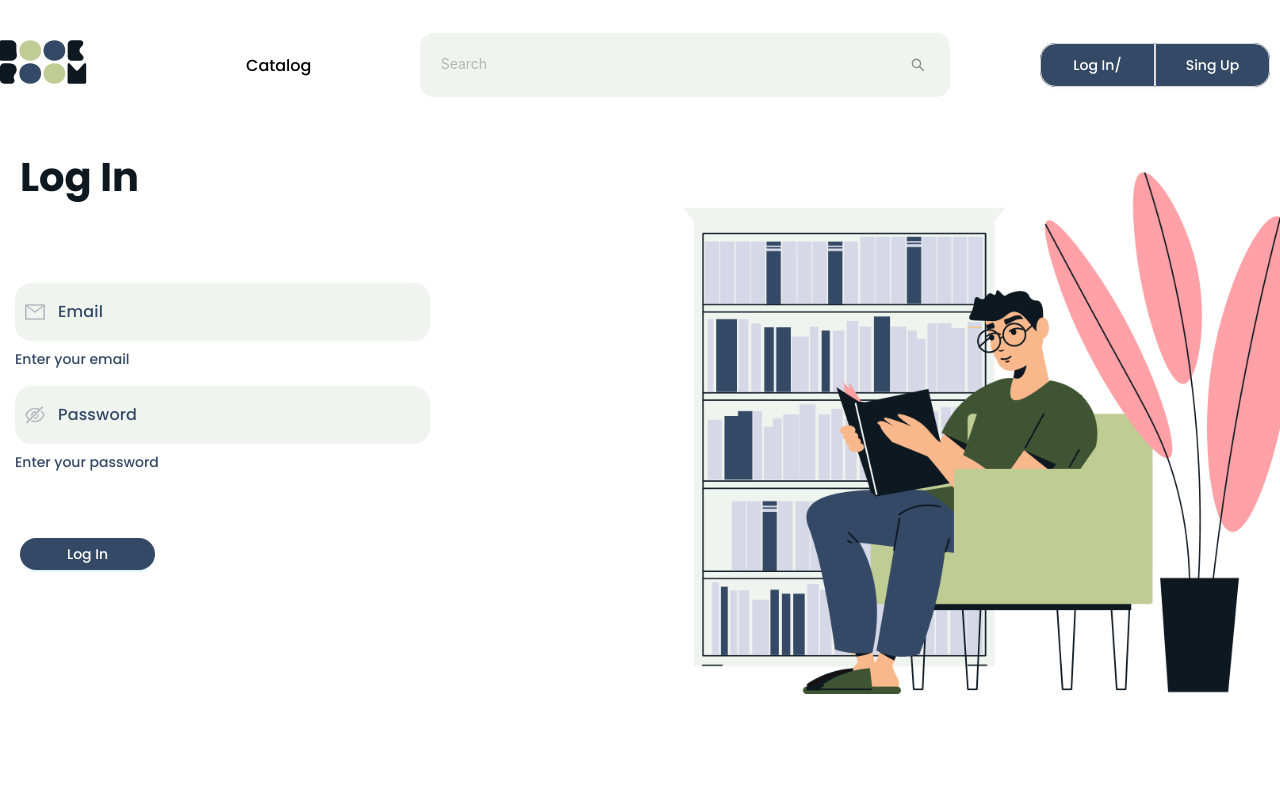
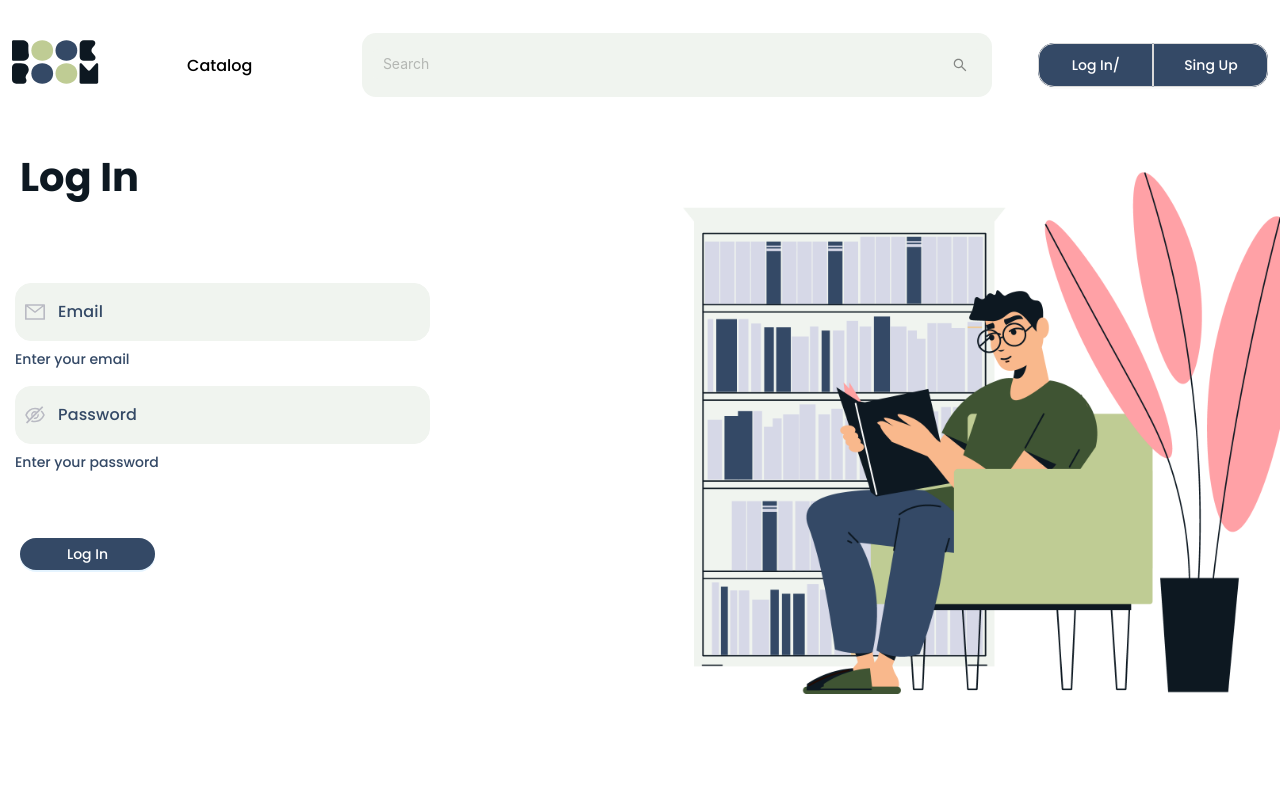
Before and after one commit to krok-86/bookStoreFusion2, a React (Create React App) app: page /authorization in a window 1280 px wide. Shown: the top 800 px of the page. Built offline with nearby package versions, Linux system fonts and the light colour scheme.

Commit message:
add cart

```diff
--- a/src/app/Cart/Cart.tsx
+++ b/src/app/Cart/Cart.tsx
@@ -1,12 +1,33 @@
-import type { FC } from 'react';
+import { useEffect, type FC } from 'react';
 import CartStyled from './Cart.styled';
 // import CartItem from './CartItem/CartItem/CartItem';
 import { Button } from 'antd';
 import { CHECK_OUT, CONTINUE } from '../../constants/constants';
 import EmptyCart from './EmptyCart/EmptyCart';
+import { useParams } from 'react-router-dom';
+import { useAppDispatch, useAppSelector } from '../../hooks/hook';
+import { getBookListById, getRecommededListBook, type ErrorWithMessageType } from '../../redux/slices/book';
+import { errorToast } from '../../utils/toasts/toasts';
 
 const Cart: FC = () => {
-  // const mockBooks = [
+  const { id } = useParams<{ id: string }>();
+  const { book } = useAppSelector((state) => state.books);
+  const dispatch = useAppDispatch();
+  const priceStr = `$ ${book?.price} USD`;
+
+  useEffect(() => {
+    const getOneBookById = async () => {
+      if (!id) return;
+      try {
+        await dispatch(getBookListById(+id));
+      } catch (err: unknown) {
+        errorToast((err as ErrorWithMessageType).response.data.message);
+      }
+    };
+    getOneBookById();
+  }, [dispatch, id]);
+
+
   //     {
   //       id: 1,
   //       title: "The Chronicles of Narnia",
@@ -35,8 +56,8 @@ const Cart: FC = () => {
   // ]
   return (
 <CartStyled>
-{/* <div className='books-block'>
-      {mockBooks?.map((book) => <CartItem book={book} key={book.id}/>)}
+{/* <div className="books-block">
+      {book?.map((book) => <CartItem book={book} key={book.id}/>)}
       </div> */}
       <div className="total">
         Total:<div className="total-number">{}</div>
--- a/src/app/Header/Header.styled.ts
+++ b/src/app/Header/Header.styled.ts
@@ -20,16 +20,20 @@ const HeaderStyled = styled.div`
   .nav-bar {
     width: 100%;
     display: flex;
-    justify-content: space-between;
+    justify-content: space-evenly;
     align-items: center;
     padding-top: 33px;
   }
   .nav-title {
     color: ${(props) => props.theme.colorBlack};
-    font-family: Poppins;
+    font-family: "Poppins", sans-serif;
     font-size: 14px;
     font-weight: 500;
-    padding: 18px;
+    padding: 18px 0;
+  }
+  .ant-badge-count {
+    right: 2px;
+    top: -1px;
   }
   .button-left {
     color: ${(props) => props.theme.colorTextButton};
@@ -58,6 +62,9 @@ const HeaderStyled = styled.div`
   :where(.css-dev-only-do-not-override-1qhpsh8).ant-btn-default {
     border-color: ${(props) => props.theme.colorTextInput};
 }
+  .anticon {
+      padding: 10px;
+    }
   .search {
     background-color: ${(props) => props.theme.backgroundColorStepper};
     border: transparent;
@@ -75,7 +82,9 @@ const HeaderStyled = styled.div`
     background-color: ${(props) => props.theme.backgroundColorStepper} !important;
     border: none;
   }
-
+  :where(.css-dev-only-do-not-override-1qhpsh8).ant-space-gap-col-middle {
+    column-gap: 4px;
+}
   .search__desktop {
     display: none;
   }
@@ -115,17 +124,34 @@ const HeaderStyled = styled.div`
   }
 
   @media (min-width: 834px) {
+    min-width: 834px;
+    margin: 0 auto;
     .nav-bar {
       display: grid;
       grid-template-columns: repeat(45, 1fr);
-      gap: 50px;
       img {
         width: 88px;
         height: 46px;
       }
     }
+    .nav-bar {
+    display: flex;
+    /* justify-content: space-between; */
+    align-items: center;
+  }
+  .ant-badge-count {
+    right: 6px;
+    top: 1px;
+}
+  :where(.css-dev-only-do-not-override-1qhpsh8).ant-space-gap-col-middle {
+    column-gap: 5px;
+}
+  .nav-title {
+    padding: 18px 63px 18px 41px;
+  }
     .search {
       padding: 16px 10px;
+      width: 247px;
     }
     .search__mobile {
       display: none;
@@ -155,11 +181,12 @@ const HeaderStyled = styled.div`
     }
     .ant-input-group-wrapper {
       height: 64px;
+      width: 247px;
     }
   }
 
   @media (min-width: 1280px) {
-    width: 1280px;
+    min-width: 1280px;
     margin: 0 auto;
     .button-right {
       width: 115px;
@@ -173,7 +200,7 @@ const HeaderStyled = styled.div`
     }
     .nav-bar {
       grid-template-columns: 89px 150px 530px 240px;
-      gap: 0;
+      gap: 35px;
     }
     .nav-title {
       text-align: end;
@@ -181,6 +208,9 @@ const HeaderStyled = styled.div`
     .bage-block {
       margin: 16px 0px;
     }
+    .search {
+      width: 630px;
+    }
   }
 `;
 export default HeaderStyled;
--- a/src/app/Header/Header.tsx
+++ b/src/app/Header/Header.tsx
@@ -4,6 +4,7 @@ import { CATALOG, LOG_BUTTON, SING_BUTTON, URLS } from '../../constants/constant
 import type { FC } from 'react';
 import { Link } from 'react-router-dom';
 import {
+  HeartOutlined,
   LogoutOutlined,
   ShoppingCartOutlined,
   UserOutlined,
@@ -56,13 +57,13 @@ const Header: FC = () => {
           ) : (
             <Space size="middle" className="bage-block">
               <Link to={URLS.CART}>
-                <Badge color="#BFCC94" count={1}>
+                <Badge color="#BFCC94" count={1} size="small">
                   <Avatar size="large" icon={<ShoppingCartOutlined />} />
                 </Badge>
               </Link>
-              {/* <Badge count={0}>
+              <Badge color="#BFCC94" count={1} size="small">
                 <Avatar size="large" icon={<HeartOutlined />} />
-              </Badge> */}
+              </Badge>
               <Link to={URLS.PROFILE}>
                 <Avatar size="large" icon={<UserOutlined />} />
               </Link>
--- a/src/app/HomePage/HomePage.styled.ts
+++ b/src/app/HomePage/HomePage.styled.ts
@@ -4,7 +4,7 @@ const HomePageStyled = styled.div`
 
 margin: 0 15px;
 position: relative;
-min-height: 2132px;
+/* min-height: 2132px; */
 overflow: hidden;
 &::before {
     content: "";
--- a/src/app/UserProfile/User/UserProfile.styled.ts
+++ b/src/app/UserProfile/User/UserProfile.styled.ts
@@ -97,7 +97,7 @@ const UserProfileStyled = styled.div`
     flex-flow: row nowrap;
     gap: 0px;
     height:calc(100vh - 530px);
-    min-height: 800px;
+    /* min-height: 800px; */
     box-sizing: border-box;
     .avatar-wrap-prof {
       top: -330px;
--- a/src/components/elements/DescriptionBook/DescriptionBook.styled.ts
+++ b/src/components/elements/DescriptionBook/DescriptionBook.styled.ts
@@ -40,8 +40,8 @@ const DescriptionBookStyled = styled.div`
     align-items: center;
     background-color: #344966;
     position: absolute;
-    top: 30px;
-    right: 50px;
+    top: 13px;
+    right: 30px;
     opacity: 0.8;
     cursor: pointer;
     border-radius: 50%;
@@ -158,7 +158,12 @@ const DescriptionBookStyled = styled.div`
   .description-block__mobile {
     display: block;
   }
-
+  .post-list {
+      display: flex;
+      justify-content: center;
+      align-items: flex-start;
+      flex-direction: column;
+    }
   @media (min-width: 834px) {
     width: 100%;
     margin: 0 auto;
@@ -169,6 +174,8 @@ const DescriptionBookStyled = styled.div`
     .icon-wrap {
     width: 38.68px;
     height: 38.68px;
+    top: 20px;
+    right: 40px;
     }
     .book-data {
       width: 392px;
@@ -199,7 +206,7 @@ const DescriptionBookStyled = styled.div`
       align-items: flex-end;
     }
     .description-text {
-      min-height: 220px;
+      /* min-height: 220px; */
       font-size: 14px;
     }
     .book-description {
@@ -265,17 +272,33 @@ const DescriptionBookStyled = styled.div`
     .description-block__mobile {
       display: none;
     }
+    .post-list {
+      display: flex;
+      justify-content: center;
+      align-items: flex-start;
+      flex-direction: column;
+    }
+    .post-list-wrap {
+      min-width: 834px;
+      display: flex;
+      justify-content: flex-start;
+      align-items: center;
+    }
+    .post-input {
+      min-width: 738px;
+    }
   }
   @media (min-width: 1280px) {
     width: 100%;
     margin: 0 auto;
 
     .post-list {
-      min-width: 1320px;
       display: flex;
-      justify-content: center;
+      justify-content: flex-start;
       align-items: flex-start;
-      flex-direction: column;
+    }
+    .post-list-wrap {
+      min-width: 1280px;
     }
     .book-wrap {
       min-width: 1320px;
@@ -376,6 +399,8 @@ const DescriptionBookStyled = styled.div`
     .icon-wrap {
       width: 48px;
     height: 48px;
+    top: 20px;
+    right: 40px;
     }
     .icon {
     font-size: 26px
--- a/src/components/elements/DescriptionBook/DescriptionBook.tsx
+++ b/src/components/elements/DescriptionBook/DescriptionBook.tsx
@@ -137,10 +137,12 @@ const DescriptionBook: FC = () => {
           price={priceStr}
         />
       </div>
+      <div className="post-list-wrap">
       <div className="post-list">
         <div className="recommend">Comments</div>
         <PostList posts={posts} />
         <div className="recommend">Recommendations</div>
+      </div>
       </div>
       <div className="books-block">
         {recommended?.map((obj, idx) => {
```
